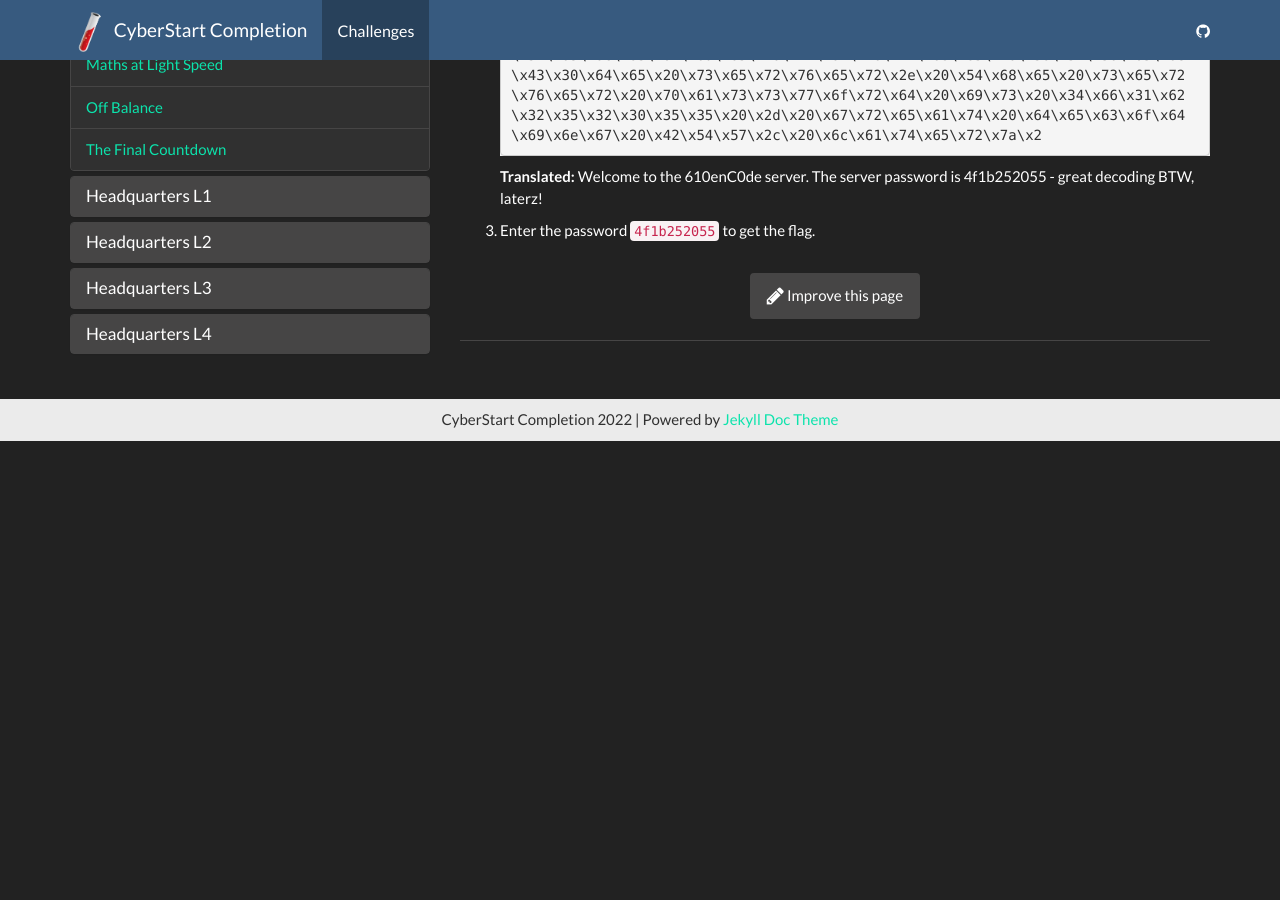
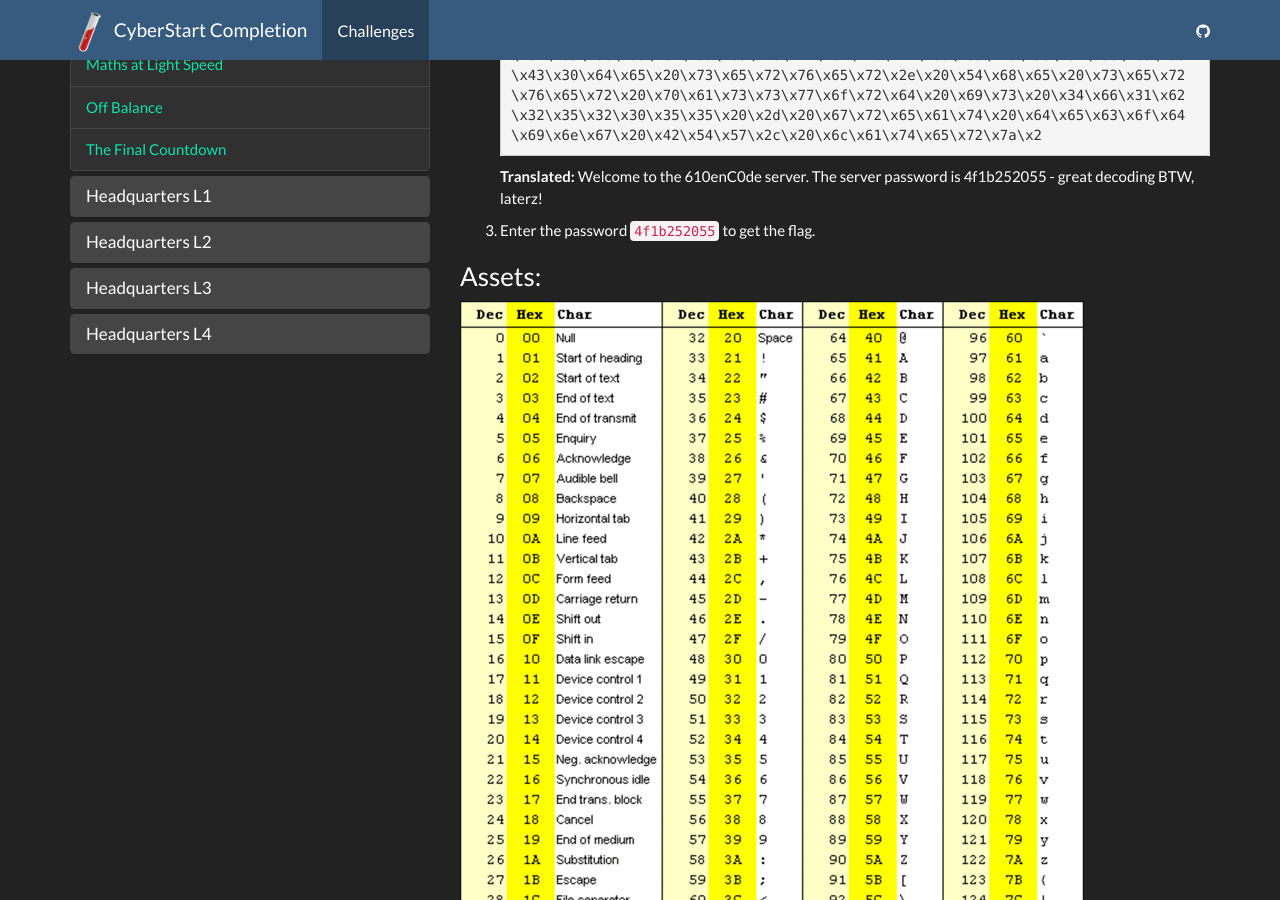
Before and after one commit to PrinceBunBun981/cyberstart.dev, a Jekyll site: the page built from _challenge/intern/W0152.md, in a window 1280 px wide and 900 px high, scrolled down 505 px. Built offline with Jekyll 4.4.1, drawn with Linux system fonts in a browser that asks for light colours; before the commit the page ends 946 px from its top, so only the background shows below that.

Commit message:
Add asset to W0152

````diff
--- a/_challenge/intern/W0152.md
+++ b/_challenge/intern/W0152.md
@@ -19,3 +19,6 @@ Above the password prompt it looks like something has been encoded, maybe it's a
 ```
 **Translated:** Welcome to the 610enC0de server. The server password is 4f1b252055 - great decoding BTW, laterz!
 3. Enter the password `4f1b252055` to get the flag.
+
+### Assets:
+<img src="../../assets/img/intern/W0152.png" alt="HEX to ASCII Conversion Table">
````
Also changed, not shown: _challenge/headquarters_l4/W0039.md (+1 -1 lines), assets/img/intern/W0152.png (added).
